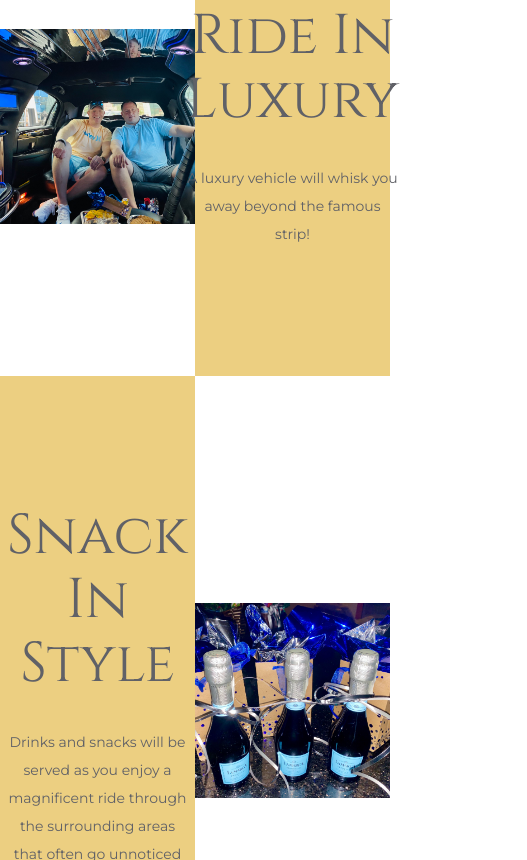
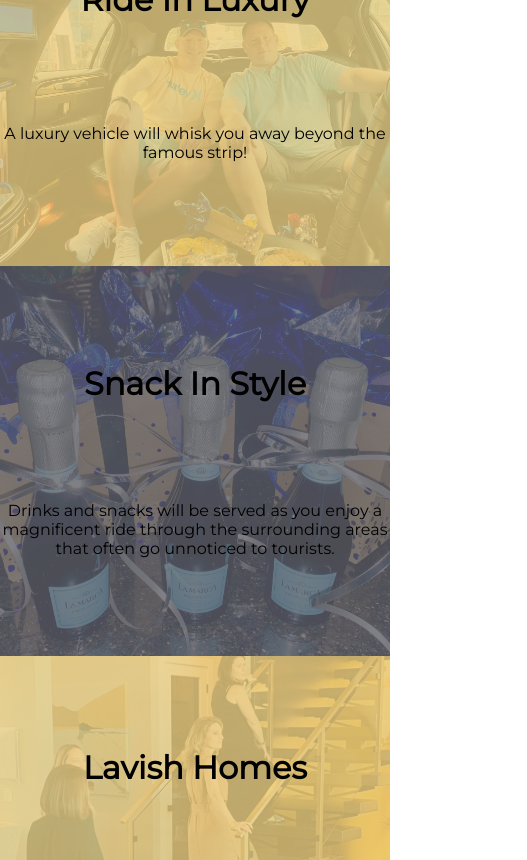
Before and after one commit to stevexero/vegasluxuryhometours, a React (Create React App) app: page / in a window 390 px wide. Shown: the part 2040-2900 px from the top of the page, 527 px wide, since content can reach past the window. Built offline with nearby package versions, Linux system fonts and the light colour scheme.

Commit message:
styling story cards for mobile

```diff
--- /dev/null
+++ b/src/components/StoryCardMobile.css
@@ -0,0 +1,19 @@
+.StoryCardMobile {
+  position: relative;
+}
+
+.StoryCardMobile:after {
+  content: '';
+  display: block;
+  padding-bottom: 100%;
+}
+
+.StoryCardMobile-heading-container {
+  height: 100%;
+  display: flex;
+  flex-direction: column;
+  align-items: center;
+  justify-content: space-evenly;
+  position: absolute;
+  top: 0;
+}
--- /dev/null
+++ b/src/components/StoryCardMobile.js
@@ -0,0 +1,21 @@
+import './StoryCardMobile.css';
+
+const StoryCardMobile = ({ image, heading, story, r, g, b }) => {
+  return (
+    <div
+      className='StoryCardMobile'
+      style={{
+        background: `url(${image}) no-repeat center center/cover`,
+        width: '100%',
+      }}>
+      <div
+        className='StoryCardMobile-heading-container'
+        style={{ background: `rgba(${r}, ${g}, ${b}, 0.8)` }}>
+        <h1>{heading}</h1>
+        <p className='text-center'>{story}</p>
+      </div>
+    </div>
+  );
+};
+
+export default StoryCardMobile;
--- a/src/index.css
+++ b/src/index.css
@@ -153,3 +153,7 @@ a {
 .mt-64 {
   margin-top: 64px;
 }
+
+.text-center {
+  text-align: center;
+}
--- a/src/pages/sections/Story.js
+++ b/src/pages/sections/Story.js
@@ -1,5 +1,7 @@
+import { useMediaQuery } from 'react-responsive';
 import StoryCard from '../../components/StoryCard';
 import StoryCardPhoto from '../../components/StoryCardPhoto';
+import StoryCardMobile from '../../components/StoryCardMobile';
 
 import StoryImg_1 from '../../assets/story_img_1.jpeg';
 import StoryImg_2 from '../../assets/story_img_2.jpeg';
@@ -10,8 +12,65 @@ import StoryImg_5 from '../../assets/story_img_5.jpeg';
 import './Story.css';
 
 const Story = () => {
+  const isMobile = useMediaQuery({ query: '(max-width: 414px)' });
+
   return (
     <div className='Story'>
+      {isMobile ? (
+        <>
+          <div className='StorySectionMobile'>
+            <StoryCardMobile
+              image={StoryImg_1}
+              heading='Ride In Luxury'
+              story='A luxury vehicle will whisk you away beyond the famous strip!'
+              r='236'
+              g='207'
+              b='129'
+            />
+          </div>
+          <div className='StorySectionMobile'>
+            <StoryCardMobile
+              image={StoryImg_2}
+              heading='Snack In Style'
+              story='Drinks and snacks will be served as you enjoy a magnificent ride through the surrounding areas that often go unnoticed to tourists.'
+              r='96'
+              g='97'
+              b='103'
+            />
+          </div>
+          <div className='StorySectionMobile'>
+            <StoryCardMobile
+              image={StoryImg_3}
+              heading='Lavish Homes'
+              story='Throughout  the tour we will make stops at carefully selected luxury homes and allow you to walk through them to take in the amazing workmanship and creativity'
+              r='236'
+              g='207'
+              b='129'
+            />
+          </div>
+          <div className='StorySectionMobile'>
+            <StoryCardMobile
+              image={StoryImg_4}
+              heading='Stunning Views'
+              story='Your guide will provide you with interesting information about the various areas and the fabulous homes we tour.'
+              r='96'
+              g='97'
+              b='103'
+            />
+          </div>
+          <div className='StorySectionMobile'>
+            <StoryCardMobile
+              image={StoryImg_5}
+              heading='Be a VIP'
+              story="Everyone likes to feel like a VIP and that's my goal! You will  leave with a greater knowledge and appreciation of the lesser known areas and architecture of Las Vegas that are worthy of sightseeing."
+              r='236'
+              g='207'
+              b='129'
+            />
+          </div>
+        </>
+      ) : (
+        <>
           <div className='StorySection Story-1'>
             <StoryCardPhoto image={StoryImg_1} />
             <StoryCard
@@ -47,6 +106,8 @@ const Story = () => {
               story="Everyone likes to feel like a VIP and that's my goal! You will  leave with a greater knowledge and appreciation of the lesser known areas and architecture of Las Vegas that are worthy of sightseeing."
             />
           </div>
+        </>
+      )}
     </div>
   );
 };
```
Lines whose indentation alone changed are shown as unchanged.
